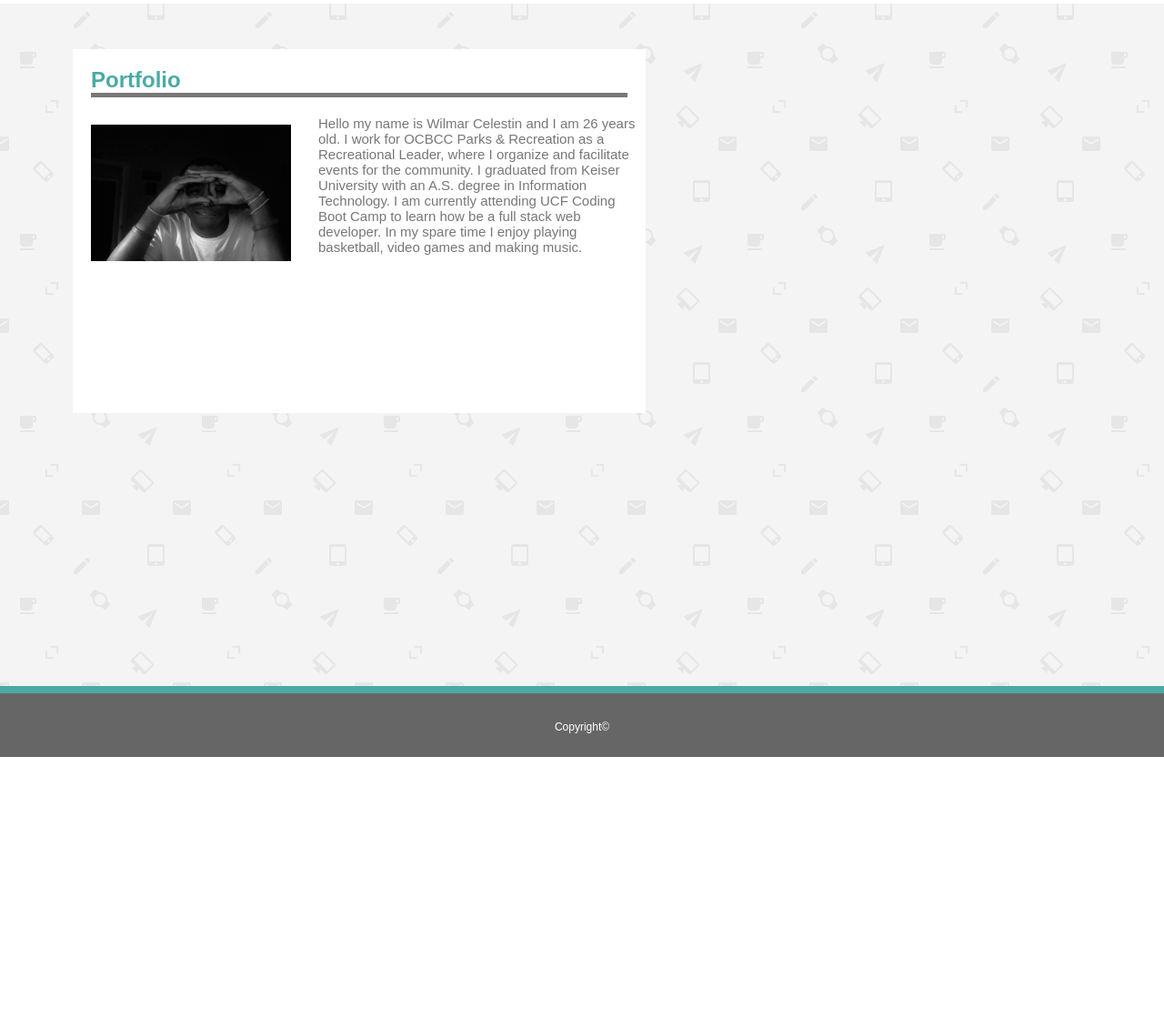
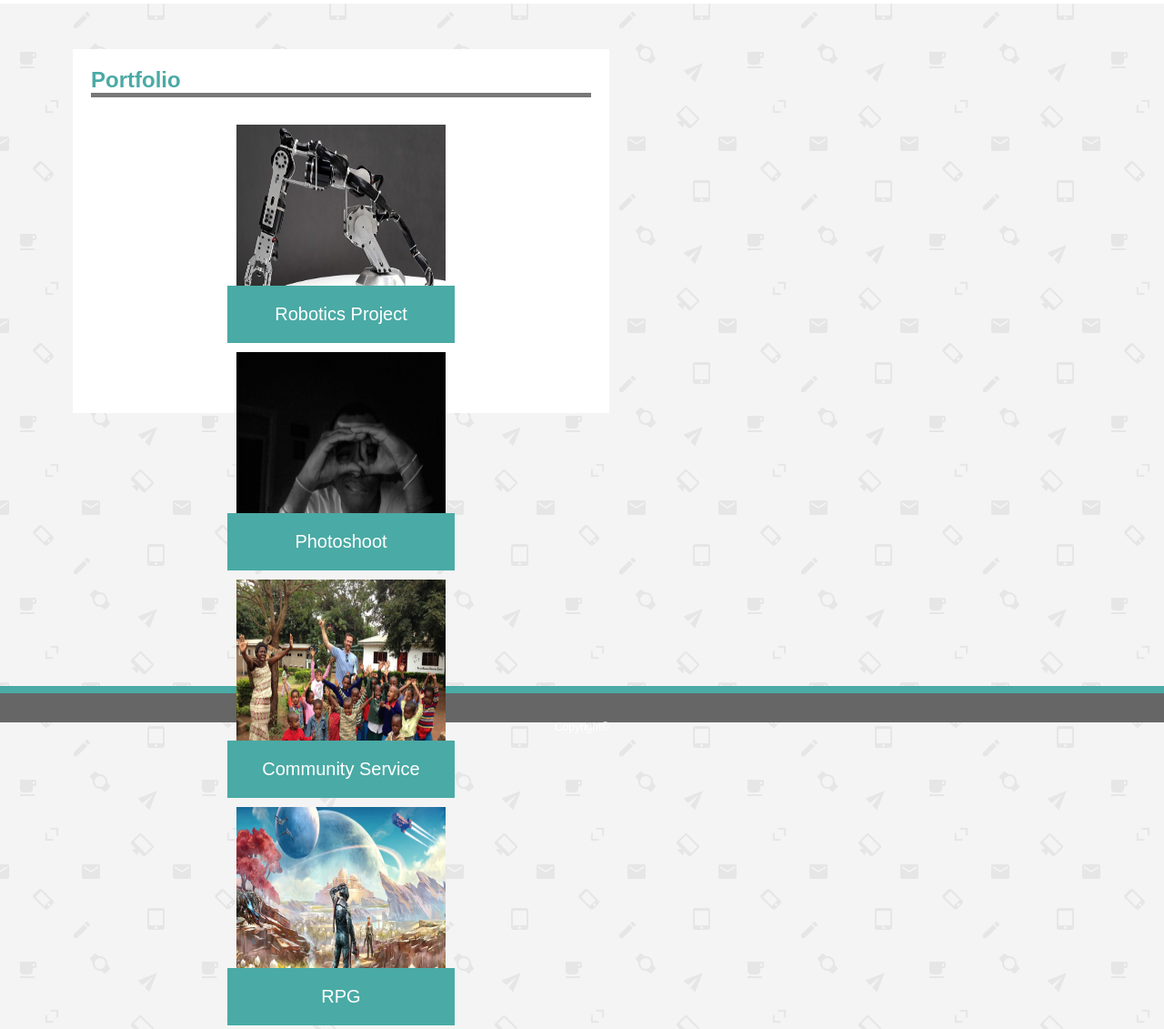
Before and after one commit to Inkagnedo/responsivePortfolio, a plain HTML site: page portfolio.html in a window 1280 px wide. Shown: the part 100-1231 px from the top of the page at 91% size. Before the commit the page ends 932 px from the top, so only its background shows below. Drawn offline with Linux system fonts and the light colour scheme.

Commit message:
third commit

```diff
--- a/assests/style.css
+++ b/assests/style.css
@@ -29,7 +29,40 @@ div.navbar-nav{
     margin-bottom: 300px;
     margin-left: 80px;
     height: 400px;
-    width: 630px;
+    width: 590px;
+}
+
+* {box-sizing: border-box}
+
+.container1{
+    position: relative;
+    width: 50%;
+    max-width: 300px;
+}
+
+.image {
+    display: block;
+    width: 250px;
+    height: 250px;
+    padding: 10px;
+    margin-left: 170px;
+}
+
+.overlay {
+    position: absolute;
+    margin-left: 170px;
+    bottom: 0;
+    background: #4aaaa5;
+    width: 250px;
+    transition: .5s ease;
+    color: #ffffff;
+    font-size: 20px;
+    padding: 20px;
+    text-align: center;
+}
+
+.container1:hover .overlay {
+    opacity: 1;
 }
 
 h2 {
@@ -41,7 +74,7 @@ h2 {
     border-color: #777777;
 }
 
-img {
+.image1 {
     height: 150px;
     width: 220px;
     padding: 10px 20px 10px 20px;
@@ -50,8 +83,10 @@ img {
 }
 
 p {
-    font-size: 15px;
+    font-size: 20px;
     color: #777777;
+    margin-left: 20px;
+    margin-right: 20px;
 }
 
 form {
@@ -60,7 +95,7 @@ form {
 
 .form-control {
     height: 20px;
-    width: 584px;
+    width: 540px;
 }
 
 #exampleFormControlTextarea1 {
@@ -76,3 +111,10 @@ form {
     border-top: 8px solid #4aaaa5;
     padding-top: 30px;
 }
+
+button {
+    color: #ffffff;
+    background-color: #4aaaa5;
+    height: 30px;
+    width: 70px;
+}
--- a/portfolio.html
+++ b/portfolio.html
@@ -21,8 +21,26 @@
         <main>
             <div class="container">
                 <h2>Portfolio</h2>
-                <img src="../responsivePortfolio/assests/images/327545_2631552023736_1199304485_o.jpg" alt="Me">
-                <p>Hello my name is Wilmar Celestin and I am 26 years old. I work for OCBCC Parks & Recreation as a Recreational Leader, where I organize and facilitate events for the community. I graduated from Keiser University with an A.S. degree in Information Technology. I am currently attending UCF Coding Boot Camp to learn how be a full stack web developer. In my spare time I enjoy playing basketball, video games and making music.</p>
+                <div class="container1">
+                    <img src="../responsivePortfolio/assests/images/2-teknik-ozellikler-robot-kol.jpg" alt="Avatar" class="image">
+                    <div class="overlay">Robotics Project</div>
+                </div>
+                <div class="container1">
+                    <img src="../responsivePortfolio/assests/images/327545_2631552023736_1199304485_o.jpg" alt="Avatar" class="image">
+                    <div class="overlay">Photoshoot</div>
+                </div>
+                <div class="container1">
+                    <img src="../responsivePortfolio/assests/images/Program_10358_ProfilePhoto__9f4c.jpg" alt="Avatar" class="image">
+                    <div class="overlay">Community Service</div>
+                </div>
+                <div class="container1">
+                    <img src="../responsivePortfolio/assests/images/The_Outer_Worlds_art_cover.0.webp" alt="Avatar" class="image">
+                    <div class="overlay">RPG</div>
+                </div>
+                <div class="container1">
+                    <img src="../responsivePortfolio/assests/images/web-app-dev.jpeg" alt="Avatar" class="image">
+                    <div class="overlay">Developed Apps</div>
+                </div>
             </div>
         </main>
         <footer class="footer">
```
Also changed, not shown: contact.html (+1 -0 lines), index.html (+2 -2 lines).
